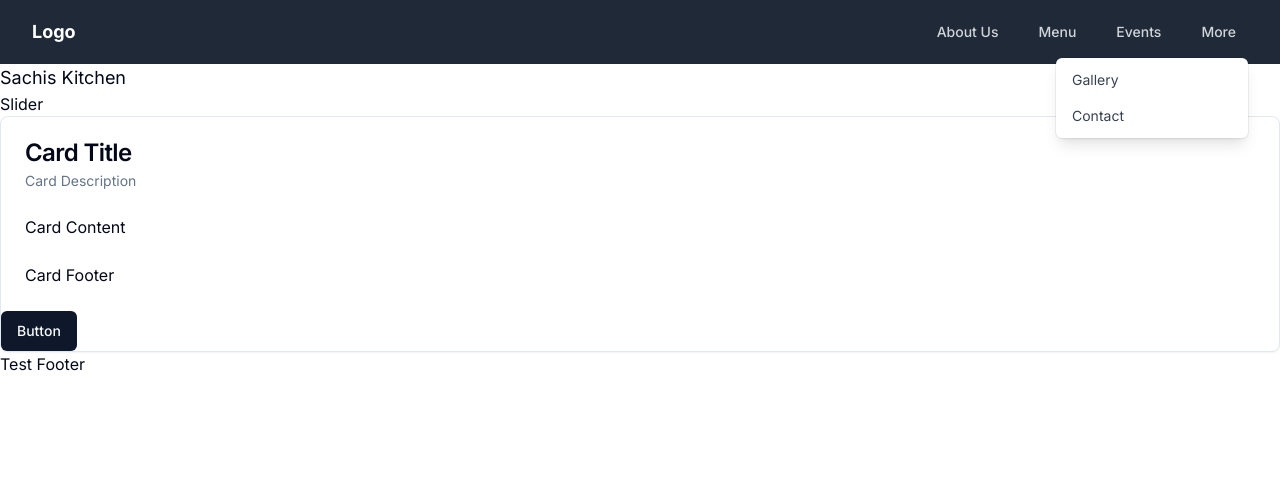
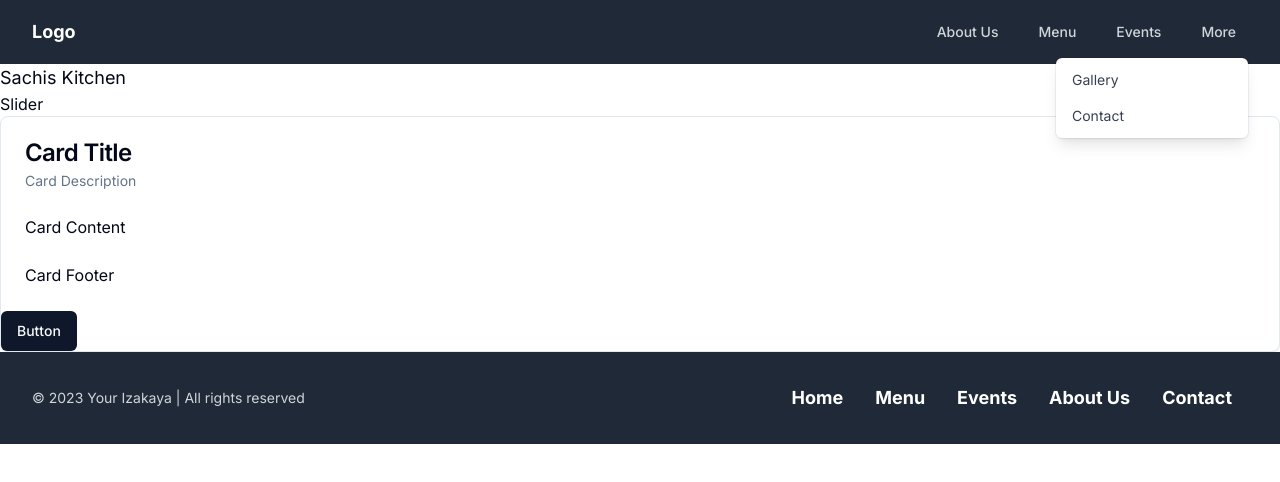
Before and after one commit to Akwei001/Sachi-s-Kitchen, a Next.js app: page / in a window 1280 px wide. Shown: the top 482 px of the page. Built offline with nearby package versions, Linux system fonts and the light colour scheme.

Commit message:
footer styling

```diff
--- a/src/app/layout.tsx
+++ b/src/app/layout.tsx
@@ -3,6 +3,7 @@ import { Inter } from 'next/font/google'
 import './globals.css'
 import { NavigationMenu } from '@/components/ui/navigation-menu'
 import Navbar from '@/components/ui/Navbar'
+import Footer from '@/components/ui/Footer'
 
 const inter = Inter({ subsets: ['latin'] })
 
@@ -20,7 +21,7 @@ export default function RootLayout({
     <html lang="en">
 
       <body className={inter.className}> <Navbar/>{children}</body>
-    <footer>Test Footer</footer>
+    <Footer/>
     </html>
   )
 }
--- /dev/null
+++ b/src/components/ui/Footer.tsx
@@ -0,0 +1,36 @@
+// Footer.js
+
+import Link from 'next/link';
+
+const Footer = () => {
+  return (
+    <footer className="bg-gray-800">
+      <div className="max-w-7xl mx-auto py-8 px-4 sm:px-6 lg:px-8">
+        <div className="md:flex md:justify-between md:items-center">
+          <div className="flex justify-center md:order-2">
+            <Link href="/">
+              <div className="text-white font-bold text-lg mx-4 hover:text-gray-300">Home</div>
+            </Link>
+            <Link href="/menu">
+              <div className="text-white font-bold text-lg mx-4 hover:text-gray-300">Menu</div>
+            </Link>
+            <Link href="/events">
+              <div className="text-white font-bold text-lg mx-4 hover:text-gray-300">Events</div>
+            </Link>
+            <Link href="/about">
+              <div  className="text-white font-bold text-lg mx-4 hover:text-gray-300">About Us</div>
+            </Link>
+            <Link href="/contact">
+              <div className="text-white font-bold text-lg mx-4 hover:text-gray-300">Contact</div>
+            </Link>
+          </div>
+          <p className="text-center text-gray-300 text-sm md:order-1">
+            &copy; {new Date().getFullYear()} Your Izakaya | All rights reserved
+          </p>
+        </div>
+      </div>
+    </footer>
+  );
+};
+
+export default Footer;
```
